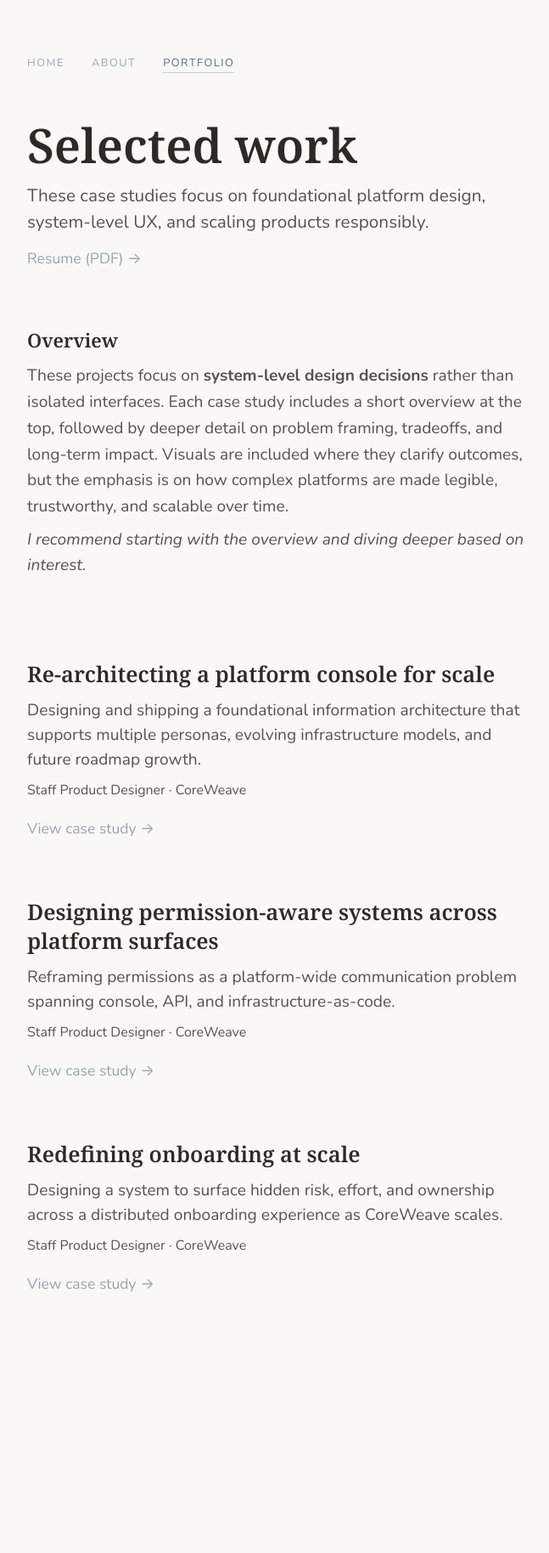
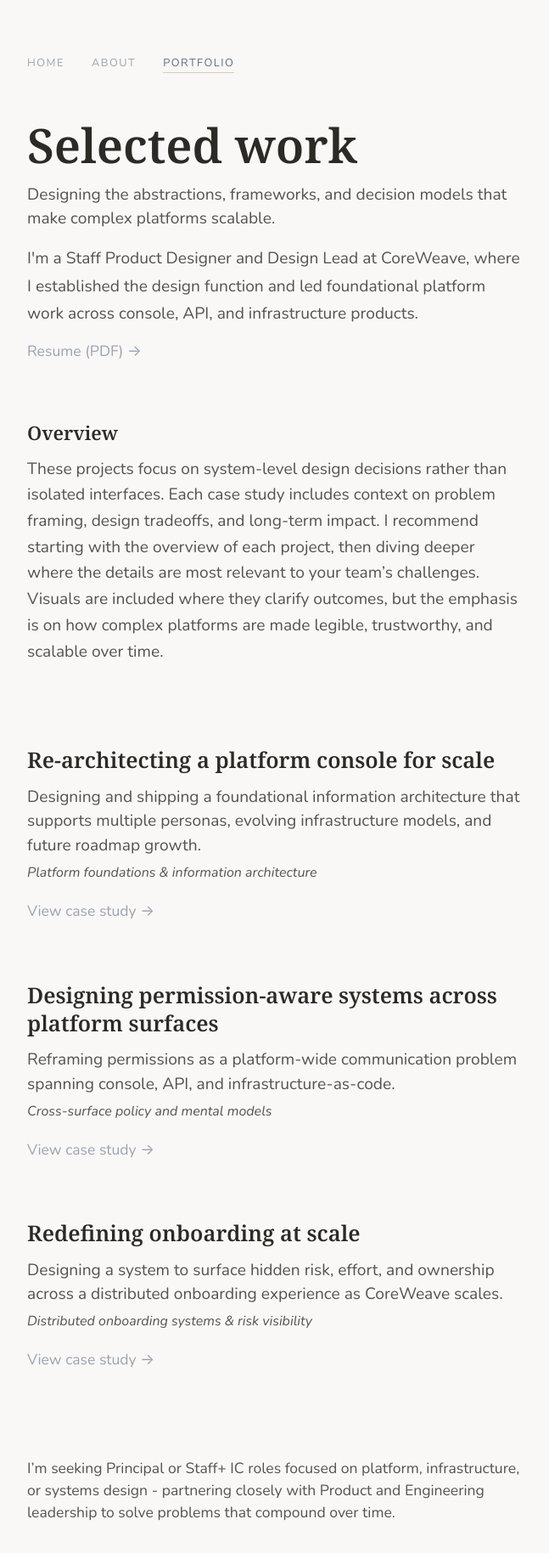
Before and after one commit to flores8/lauralee2025, a Next.js app: page /portfolio in a window 1280 px wide. Shown: the top 1828 px of the page at 85% size, without its empty margins (315-962 px from the left). Before the commit the page ends 1626 px from the top, so only its background shows below. Built offline with nearby package versions, Linux system fonts and the light colour scheme.

Commit message:
update portfolio landing page copy

```diff
--- a/app/(main)/portfolio/page.js
+++ b/app/(main)/portfolio/page.js
@@ -6,7 +6,10 @@ export default function Portfolio() {
     <div className="portfolio-overview">
       <h1>Selected work</h1>
       <p className="portfolio-intro">
-      These case studies focus on foundational platform design, system-level UX, and scaling products responsibly.
+      Designing the abstractions, frameworks, and decision models that make complex platforms scalable.
+      </p>
+      <p className="portfolio-role">
+        I'm a Staff Product Designer and Design Lead at CoreWeave, where I established the design function and led foundational platform work across console, API, and infrastructure products.
       </p>
 
       <p className="resume-link">
@@ -20,8 +23,7 @@ export default function Portfolio() {
       </p>
       <div className="how-to-read">
         <h2>Overview</h2>
-        <p>These projects focus on <span className="bold">system-level design decisions</span> rather than isolated interfaces. Each case study includes a short overview at the top, followed by deeper detail on problem framing, tradeoffs, and long-term impact. Visuals are included where they clarify outcomes, but the emphasis is on how complex platforms are made legible, trustworthy, and scalable over time.</p>
-        <p><em> I recommend starting with the overview and diving deeper based on interest.</em></p>
+        <p>These projects focus on system-level design decisions rather than isolated interfaces. Each case study includes context on problem framing, design tradeoffs, and long-term impact. I recommend starting with the overview of each project, then diving deeper where the details are most relevant to your team’s challenges. Visuals are included where they clarify outcomes, but the emphasis is on how complex platforms are made legible, trustworthy, and scalable over time.</p>
       </div>
 
       <div className="portfolio-grid">
@@ -39,6 +41,9 @@ export default function Portfolio() {
           </div>
         ))}
       </div>
+      <div className="portfolio-outro">
+        <p>I’m seeking Principal or Staff+ IC roles focused on platform, infrastructure, or systems design - partnering closely with Product and Engineering leadership to solve problems that compound over time.</p>
+      </div>
     </div>
   )
 }
--- a/app/(main)/portfolio/portfolio-data.js
+++ b/app/(main)/portfolio/portfolio-data.js
@@ -6,19 +6,19 @@ export const projects = [
     slug: 'platform-console',
     title: 'Re-architecting a platform console for scale',
     thesis: 'Designing and shipping a foundational information architecture that supports multiple personas, evolving infrastructure models, and future roadmap growth.',
-    role: 'Staff Product Designer · CoreWeave',
+    role: 'Platform foundations & information architecture',
   },
   {
     slug: 'permission-aware-systems',
     title: 'Designing permission-aware systems across platform surfaces',
     thesis: 'Reframing permissions as a platform-wide communication problem spanning console, API, and infrastructure-as-code.',
-    role: 'Staff Product Designer · CoreWeave',
+    role: 'Cross-surface policy and mental models',
   },
   {
     slug: 'onboarding-at-scale',
     title: 'Redefining onboarding at scale',
     thesis: 'Designing a system to surface hidden risk, effort, and ownership across a distributed onboarding experience as CoreWeave scales.',
-    role: 'Staff Product Designer · CoreWeave',
+    role: 'Distributed onboarding systems & risk visibility',
   },
 
 ]
--- a/app/globals.css
+++ b/app/globals.css
@@ -150,10 +150,21 @@ main {
 }
 
 .portfolio-intro {
-  font-size: 1.3rem;
+  font-size: 1.2rem;
   opacity: 0.8;
+  margin-bottom: 1rem;
+  max-width: 600px;
+  line-height: 1.5;
+}
+.portfolio-role {
+  font-size: 1.2rem;
   margin-bottom: 0.5rem;
-  max-width: 600px;
+  opacity: 0.8;
+}
+.portfolio-outro {
+  margin-top: 6rem;
+  font-size: 1.1rem;
+  opacity: 0.8;
   line-height: 1.5;
 }
 
@@ -207,12 +218,13 @@ main {
 .portfolio-card-thesis {
   line-height: 1.5;
   font-size: 1.2rem;
-  margin-bottom: 0.5rem;
+  margin-bottom: 0.25rem;
   opacity: 0.8;
 }
 
 .portfolio-card-role {
   font-size: 1rem;
+  font-style: italic;
   margin-bottom: 0.75rem;
   opacity: 0.8;
   color: #2d2a26;
```
